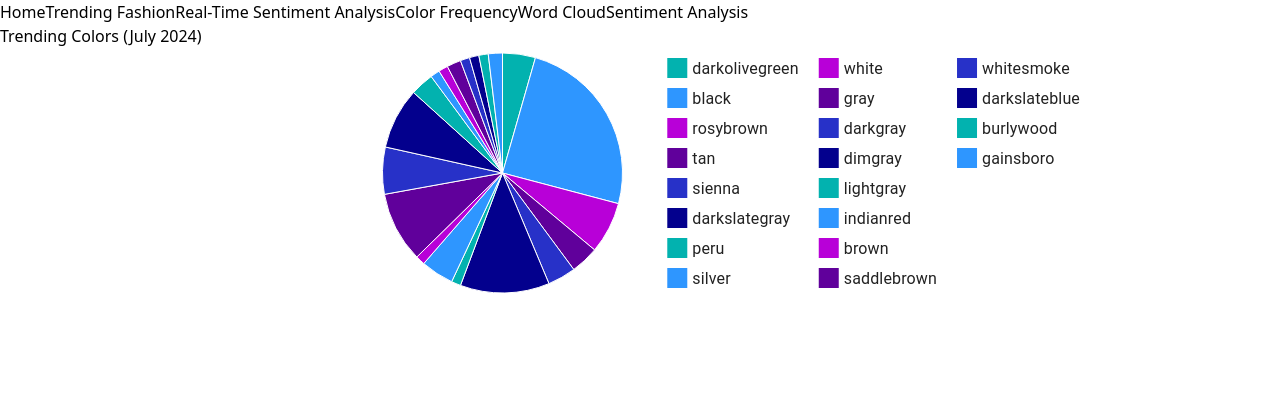
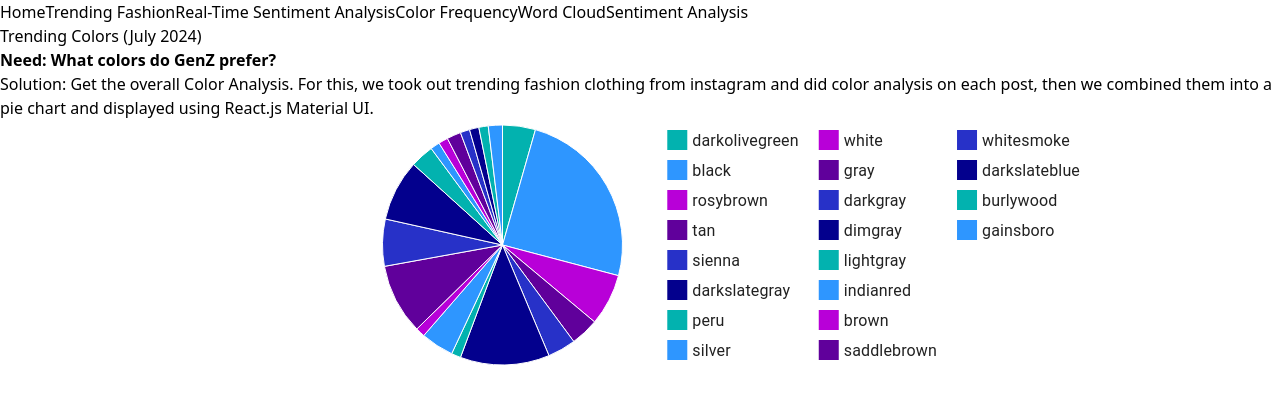
Before and after one commit to RashiJyotishi/Myntra_Project, a React (Vite) app in the folder client/: page /color-freq in a window 1280 px wide. Shown: the top 404 px of the page. Built offline with nearby package versions, Linux system fonts and the light colour scheme.

Commit message:
color freq done

```diff
--- a/client/src/Components/Color_Freq.jsx
+++ b/client/src/Components/Color_Freq.jsx
@@ -3,8 +3,12 @@ import { PieChart } from '@mui/x-charts/PieChart';
 
 const Color_Freq = () => {
   return (
-    <div className='h-[50vh] w-[80vw] bg-white rounded-2xl py-6 drop-shadow-sm mx-10 my-5'>
-      <h1 className='text-pink-600 text-xl font-bold px-10 mb-4'>Trending Colors (July 2024)</h1>
+    <div className='w-[100vw] h-[88vh] bg-pink-50 flex flex-col items-center justify-center'>
+
+    <div className='h-[70vh] w-[80vw] bg-white rounded-2xl py-6 drop-shadow-sm mx-10'>
+      <h1 className='text-pink-600 text-4xl font-semibold px-10 mb-4'>Trending Colors (July 2024)</h1>
+      {/* <h1 className='text-5xl font-semibold text-pink-600 mb-10'>Word Cloud</h1> */}
+      <h1 className='text-xl font-regular text-orange-600 mb-10 px-10'> <b className='mb-10'>Need: What colors do GenZ prefer?</b> <br /> <span className='font-regular'>Solution: Get the overall Color Analysis. For this, we took out trending fashion clothing from instagram and did color analysis on each post, then we combined them into a pie chart and displayed using React.js Material UI.</span> </h1>
       <div className="flex justify-center">
         <PieChart
           series={[
@@ -38,6 +42,7 @@ const Color_Freq = () => {
         />
       </div>
     </div>
+    </div>
   );
 }
 
```
